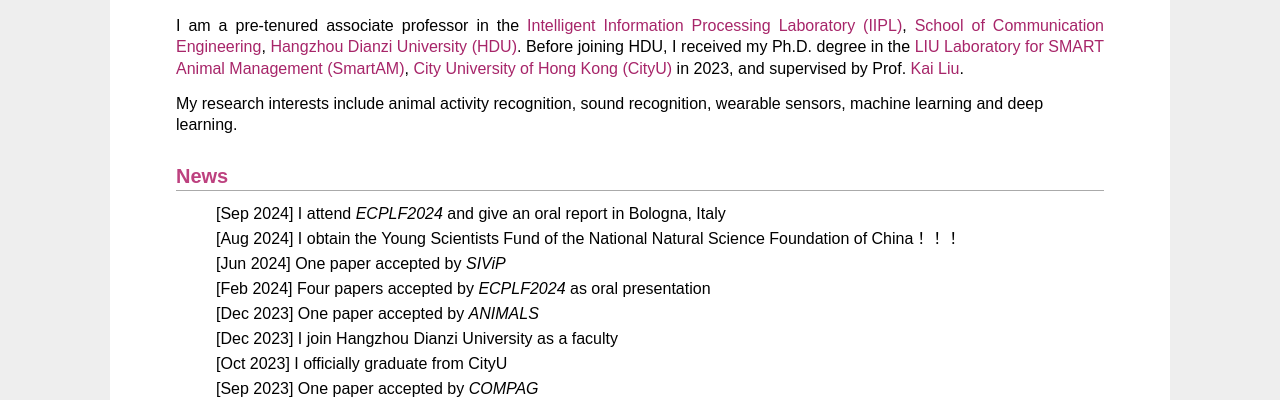
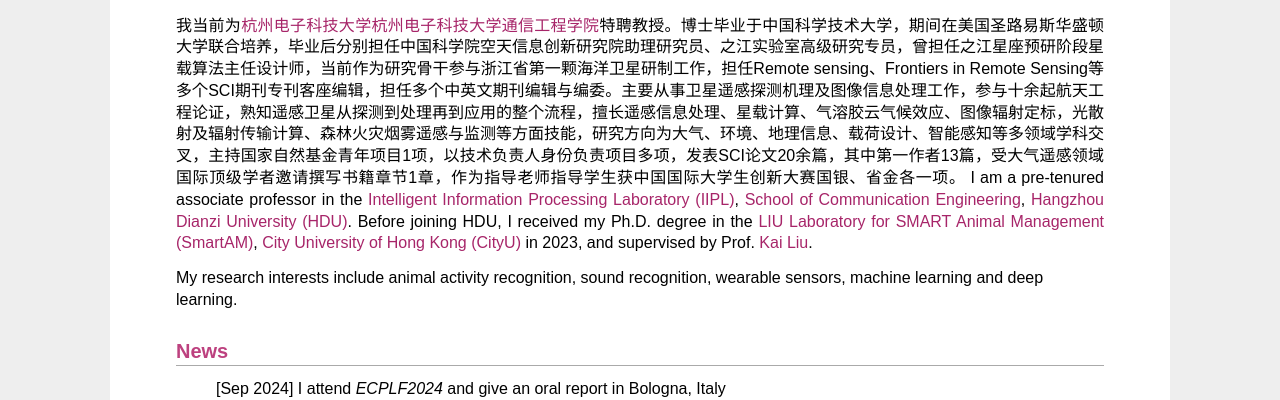
Before and after one commit to JieLuoybfq/JieLuoybfq.github.io, a plain HTML site: page index.html in a window 1280 px wide. Shown: the part 400-800 px from the top of the page. Drawn offline with Linux system fonts and the light colour scheme.

Commit message:
Update index.html

```diff
--- a/index.html
+++ b/index.html
@@ -52,6 +52,9 @@
 </table>
 
 <p style="text-align:justify";><font face="Arial">
+我当前为<a href="https://www.hdu.edu.cn/main.htm">杭州电子科技大学</a><a href="https://comm.hdu.edu.cn/main.htm">杭州电子科技大学通信工程学院</a>特聘教授。博士毕业于中国科学技术大学，期间在美国圣路易斯华盛顿大学联合培养，毕业后分别担任中国科学院空天信息创新研究院助理研究员、之江实验室高级研究专员，曾担任之江星座预研阶段星载算法主任设计师，当前作为研究骨干参与浙江省第一颗海洋卫星研制工作，担任Remote sensing、Frontiers in Remote Sensing等多个SCI期刊专刊客座编辑，担任多个中英文期刊编辑与编委。主要从事卫星遥感探测机理及图像信息处理工作，参与十余起航天工程论证，熟知遥感卫星从探测到处理再到应用的整个流程，擅长遥感信息处理、星载计算、气溶胶云气候效应、图像辐射定标，光散射及辐射传输计算、森林火灾烟雾遥感与监测等方面技能，研究方向为大气、环境、地理信息、载荷设计、智能感知等多领域学科交叉，主持国家自然基金青年项目1项，以技术负责人身份负责项目多项，发表SCI论文20余篇，其中第一作者13篇，受大气遥感领域国际顶级学者邀请撰写书籍章节1章，作为指导老师指导学生获中国国际大学生创新大赛国银、省金各一项。
+
+
 	I am a pre-tenured associate professor in the <a href="http://iipl.net.cn/index/index.aspx">Intelligent Information Processing Laboratory (IIPL)</a>, <a href="https://comm.hdu.edu.cn/main.htm">School of Communication Engineering</a>, <a href="https://www.hdu.edu.cn/main.htm">Hangzhou Dianzi University (HDU)</a>. Before joining HDU, I received my Ph.D. degree in the <a href="https://www.samcityu.com/">LIU Laboratory for SMART Animal Management (SmartAM)</a>, <a href="https://www.cityu.edu.hk/">City University of Hong Kong (CityU)</a> in 2023, and supervised by Prof. <a href="https://www.cityu.edu.hk/ph/staff/dr-kai-liu" target="_blank">Kai Liu</a>.
 </font></p>
 <p><font face="Arial">
```
